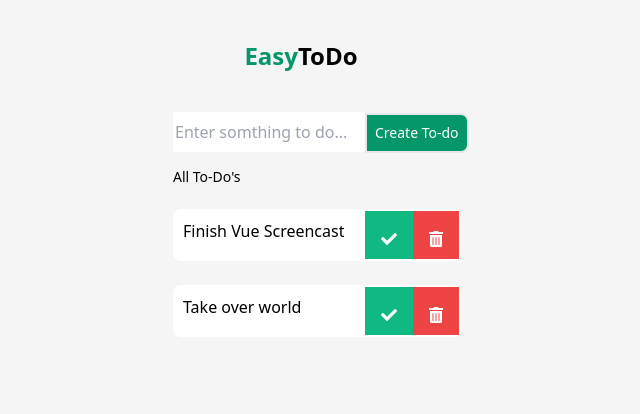
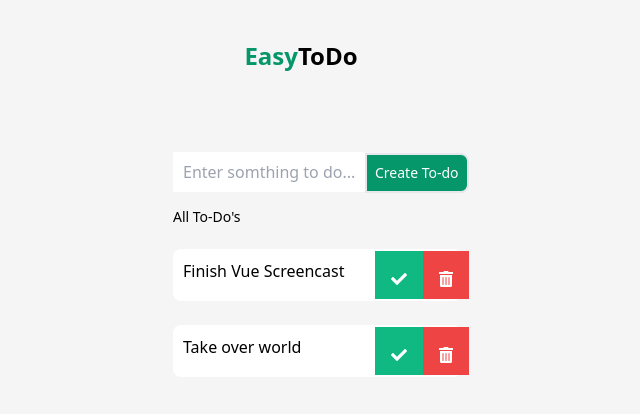
Before and after one commit to kaur2605/EasyToDo, a Vue app: page / in a window 1280 px wide. Shown: the top 414 px of the page, without its empty margins (275-915 px from the left). Built offline with nearby package versions, Linux system fonts and the light colour scheme.

Commit message:
added style

```diff
--- a/package.json
+++ b/package.json
@@ -11,6 +11,7 @@
     "@fortawesome/fontawesome-svg-core": "^1.2.35",
     "@fortawesome/free-solid-svg-icons": "^5.15.3",
     "@fortawesome/vue-fontawesome": "^2.0.2",
+    "animate.css": "^4.1.1",
     "core-js": "^3.6.5",
     "vue": "^2.6.11"
   },
--- a/src/components/EasyToDo.vue
+++ b/src/components/EasyToDo.vue
@@ -5,13 +5,13 @@
       <h1 class="font-bold text-grey-700 text-center font-sans">ToDo</h1>
     </div>
 
-    <p>{{ message }}</p>
+    <p class="mb-2 p-4">{{ message }}</p>
     <div class="">
       <input
         type="text"
-        class="w-48 h-10 border-2 border-transparent rounded-sm"
+        class="w-48 h-10 p-2 border-2 border-transparent rounded-sm"
         placeholder="Enter somthing to do..."
-        v-model="newTodo"
+        v-model="newTask"
       />
       <button
         class="bg-green-600 border-2 rounded-r-lg px-2 w-26 h-10 text-sm text-white"
@@ -27,12 +27,11 @@
       <ul v-for="(todo, index) in todos" :key="todo.id">
         <li
           :class="{ completedtask: todo.completed }"
-          class="flex justify-between border-2 bg-white rounded-lg w-72 m-auto mt-6 border-transparent"
-          :style="todo.completed ? { 'background-color': '#10b981' } : null"
+          class="flex border-2 bg-white rounded-lg w-72 mt-6 border-transparent justify-between"
         >
           <div
             v-if="todo.showTemp"
-            class="text-center w-18 h-12 bg-green-500"
+            class="text-center w-18 8 h-12 bg-green-500"
             @click="completedTask(todo)"
           >
             <div class="p-4">
@@ -40,7 +39,8 @@
             </div>
           </div>
           <div
-            class="normal pl-2 pt-2 font-sans overflow-hidden whitespace-nowrap"
+            class="pl-2 pt-2 pr-48 font-sans overflow-hidden whitespace-nowrap"
+            :style="todo.completed ? { 'background-color': '#10b981' } : null"
           >
             {{ todo.title }}
           </div>
@@ -81,10 +81,8 @@ export default {
   name: 'EasyToDo',
   data() {
     return {
-      newTodo: '',
+      newTask: '',
       idForTodo: 3,
-      completed: false,
-      isValidationAllowed: false,
       message: '',
 
       todos: [
@@ -114,18 +112,18 @@ export default {
   },
   methods: {
     addTodo() {
-      if (this.newTodo === '' || this.newTodo === null || this.newTodo.value === 0) {
-        this.message = 'Please enter text in text box below';
+      if (this.newTask === '' || this.newTask === null || this.newTask.value === 0) {
+        this.message = 'Please enter task in text box below ';
       }
       else {
         this.message = ''
         this.todos.push({
           id: this.idForTodo,
-          title: this.newTodo,
+          title: this.newTask,
           completed: false,
           showIcons: true,
         })
-        this.newTodo = ''
+        this.newTask = ''
         this.idForTodo++
 
       }
@@ -135,7 +133,6 @@ export default {
       this.todos.splice(index, 1)
     },
     completedTask(todo) {
-      console.log(todo);
       todo.completed = !todo.completed
       todo.showIcons = !todo.showIcons;
       todo.showTemp = !todo.showTemp;
@@ -154,10 +151,5 @@ body {
 .completedtask {
   background-color: #10b981;
   color: white;
-  text-align: left;
-  white-space: normal;
-  padding: 0px;
-  margin: 0px;
-  justify-content: left;
 }
 </style>
--- a/src/main.js
+++ b/src/main.js
@@ -4,6 +4,7 @@ import '@/assets/css/tailwind.css'
 import { library } from '@fortawesome/fontawesome-svg-core'
 import { FontAwesomeIcon } from '@fortawesome/vue-fontawesome'
 import { fas } from '@fortawesome/free-solid-svg-icons'
+import 'animate.css';
 
 Vue.component('font-awesome-icon', FontAwesomeIcon)
 library.add(fas)
```
Also changed, not shown: 1 other file (tests, documents, lock files or other folders).
